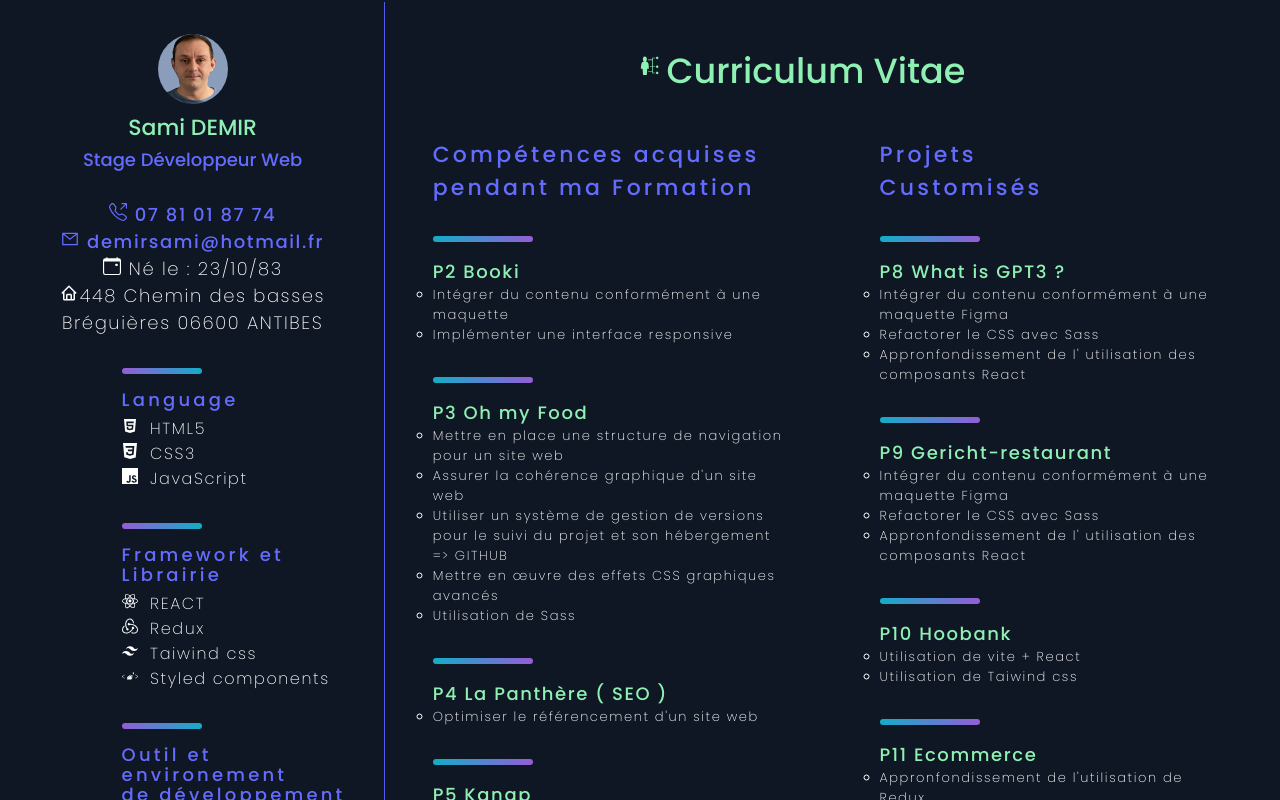
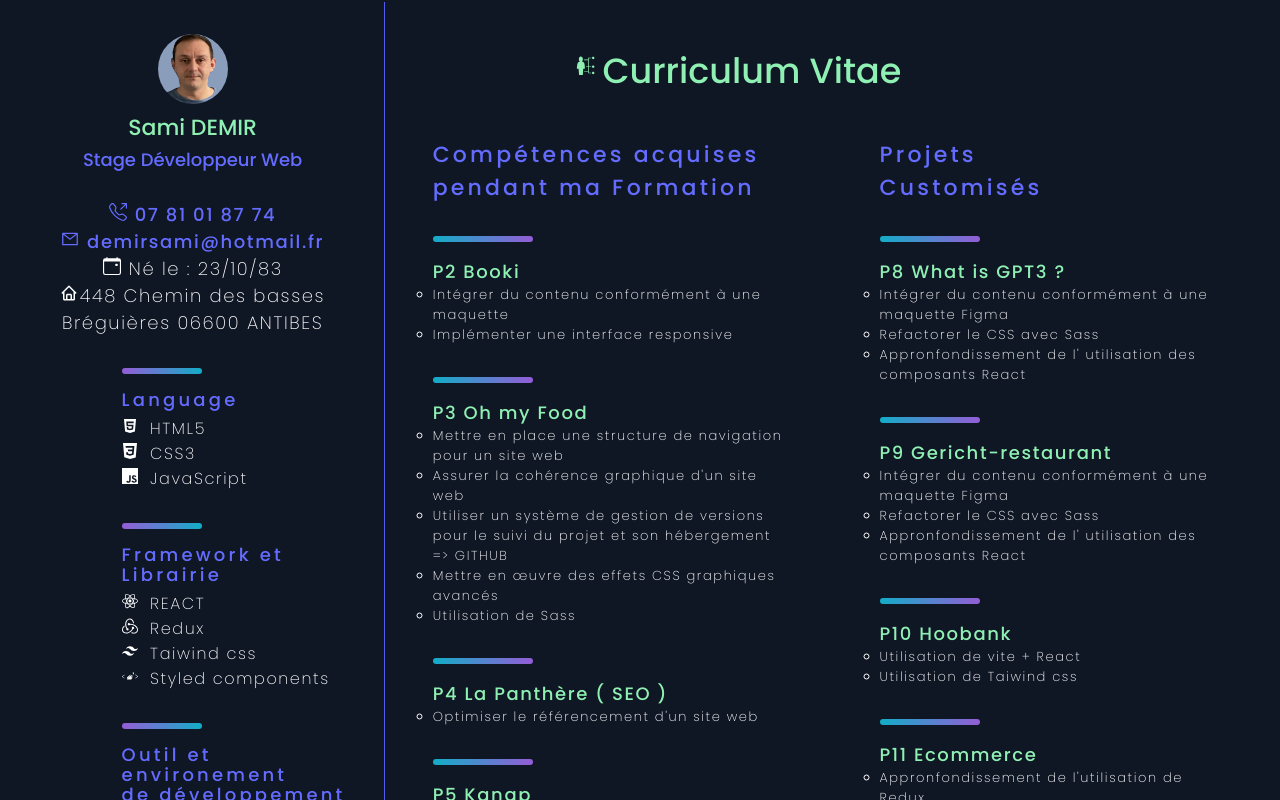
Before and after one commit to 159SAMSPAROW/p11_cv, a React (Vite) app: page / in a window 1280 px wide. Shown: the top 800 px of the page. Built offline with nearby package versions, Linux system fonts and the light colour scheme.

Commit message:
align #h1

```diff
--- a/src/Sass/_app.scss
+++ b/src/Sass/_app.scss
@@ -36,7 +36,7 @@ h3 {
 #h1 {
   position: absolute;
   top: 2rem;
-  left: 50%;
+  left: 45%;
   color: $-title2-color;
   font-size: 35px;
   align-items: center;
--- a/src/Sass/index.css
+++ b/src/Sass/index.css
@@ -40,7 +40,7 @@ h3 {
 #h1 {
   position: absolute;
   top: 2rem;
-  left: 50%;
+  left: 45%;
   color: #8ff0b3;
   font-size: 35px;
   align-items: center;
```
